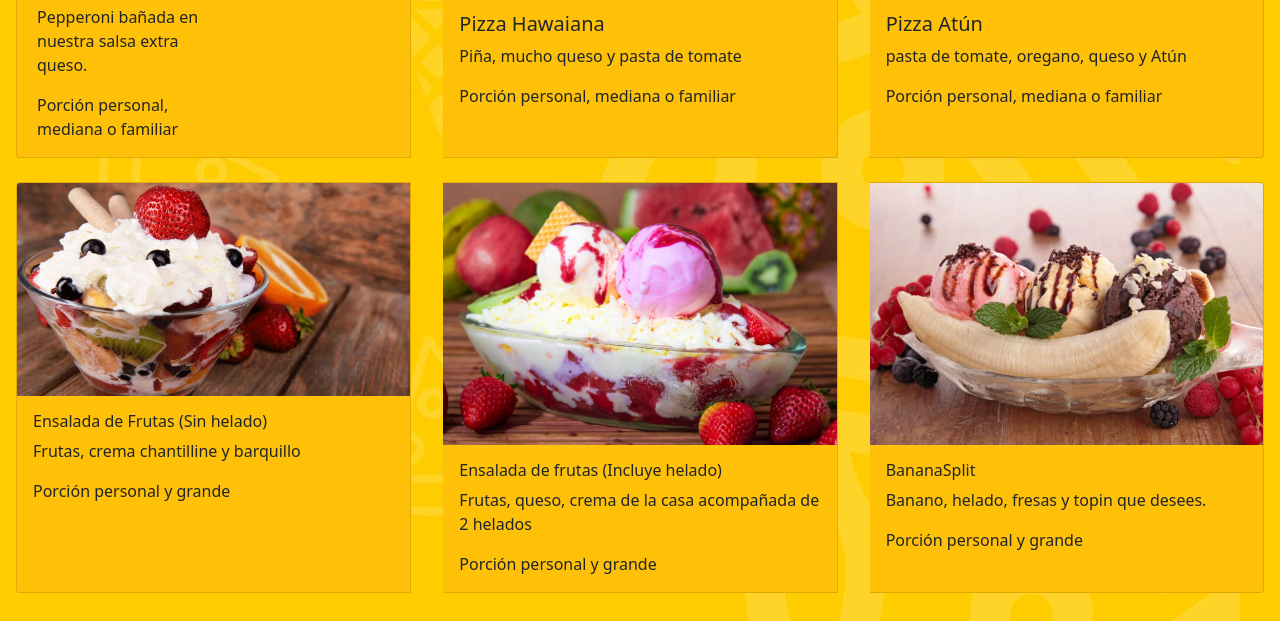
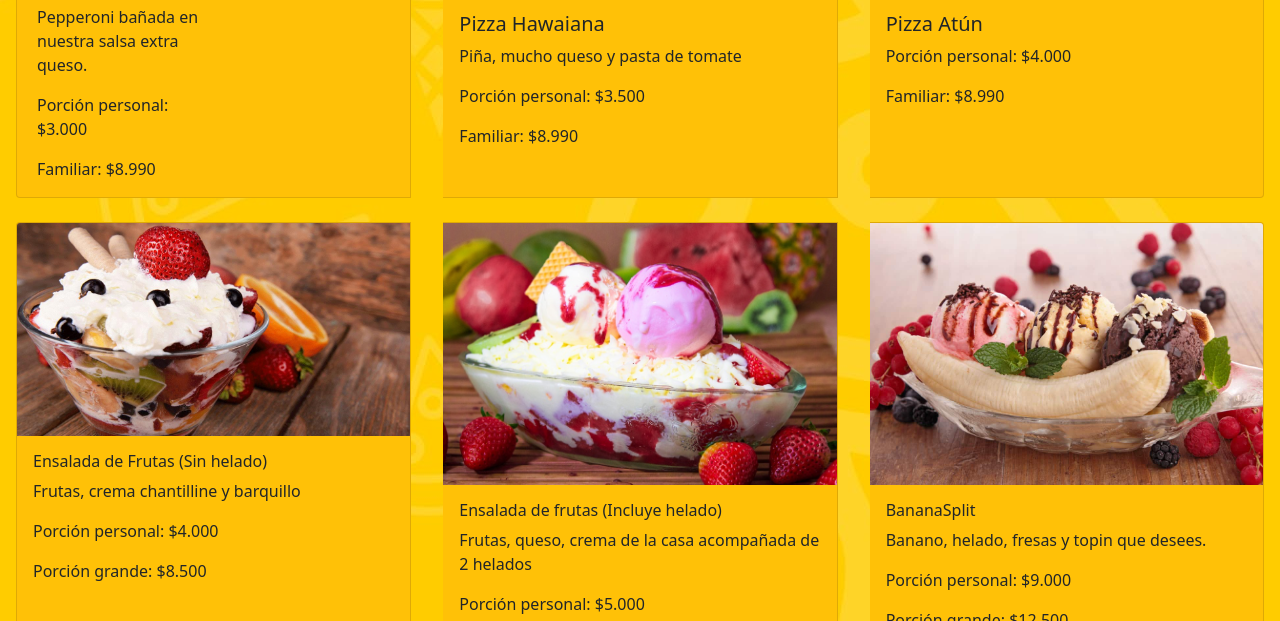
Before and after one commit to daniellopeznarv/misantojosv2, a plain HTML site: page paginas/menu.html in a window 1280 px wide. Shown: the part 627-1248 px from the top of the page. Drawn offline with nearby package versions, Linux system fonts and the light colour scheme.

Commit message:
organice responsive de index y menu para entrega, tambien se organizo nav y footer

```diff
--- a/paginas/menu.html
+++ b/paginas/menu.html
@@ -70,7 +70,8 @@
                   <div class="card-body bg-warning col-md-6 col-sm-12 mx-1">
                     <h6 class="card-title">Pizza Pepperoni</h6>
                     <p class="card-text">Pepperoni bañada en nuestra salsa extra queso.</p>
-                    <p class="card-text">Porción personal, mediana o familiar</p>
+                    <p class="card-text">Porción personal: $3.000</p>
+                    <p class="card-text">Familiar: $8.990</p>
                   </div>
                 </div>
                 <div class="card bg-warning col-md-6 col-sm-12 mx-3">
@@ -78,15 +79,16 @@
                   <div class="card-body bg-warning">
                     <h5 class="card-title">Pizza Hawaiana</h5>
                     <p class="card-text">Piña, mucho queso y pasta de tomate</p>
-                    <p class="card-text">Porción personal, mediana o familiar</p>
+                    <p class="card-text">Porción personal: $3.500</p>
+                    <p class="card-text">Familiar: $8.990</p>
                   </div>
                 </div>
                 <div class="card bg-warning col-md-6 col-sm-12 mx-3">
                   <img src="../imagenes/pizzamenu2.png" class="card-img-top" alt="Pizza Atun">
                   <div class="card-body ">
                     <h5 class="card-title">Pizza Atún</h5>
-                    <p class="card-text">pasta de tomate, oregano, queso y Atún</p>
-                    <p class="card-text">Porción personal, mediana o familiar</p>
+                    <p class="card-text">Porción personal: $4.000</p>
+                    <p class="card-text">Familiar: $8.990</p>
                   </div>
                 </div>
               </div>
@@ -97,7 +99,8 @@
                   <div class="card-body bg-warning">
                     <h6 class="card-title">Ensalada de Frutas (Sin helado)</h6>
                     <p class="card-text">Frutas, crema chantilline y barquillo</p>
-                    <p class="card-text">Porción personal y grande</p>
+                    <p class="card-text">Porción personal: $4.000</p>
+                    <p class="card-text">Porción grande: $8.500</p>
                   </div>
                 </div>
                 <div class="card bg-warning col-md-6 col-sm-12 mx-3 " >
@@ -105,7 +108,8 @@
                   <div class="card-body bg-warning">
                     <h6 class="card-title">Ensalada de frutas (Incluye helado)</h6>
                     <p class="card-text">Frutas, queso, crema de la casa acompañada de 2 helados</p>
-                    <p class="card-text">Porción personal y grande</p>
+                    <p class="card-text">Porción personal: $5.000</p>
+                    <p class="card-text">Porción grande: $9.500</p>
                   </div>
                 </div>
                 <div class="card bg-warning col-md-4 col-sm-12 mx-3 ">
@@ -113,7 +117,8 @@
                   <div class="card-body ">
                     <h6 class="card-title">BananaSplit</h6>
                     <p class="card-text">Banano, helado, fresas y topin que desees.</p>
-                    <p class="card-text ">Porción personal y grande</p>
+                    <p class="card-text">Porción personal: $9.000</p>
+                    <p class="card-text">Porción grande: $12.500</p>
                   </div>
                 </div>
               </div>
```
Also changed, not shown: index.html (+5 -5 lines), paginas/Delivery-retiro.html (+1 -1 lines), 1 other file.
